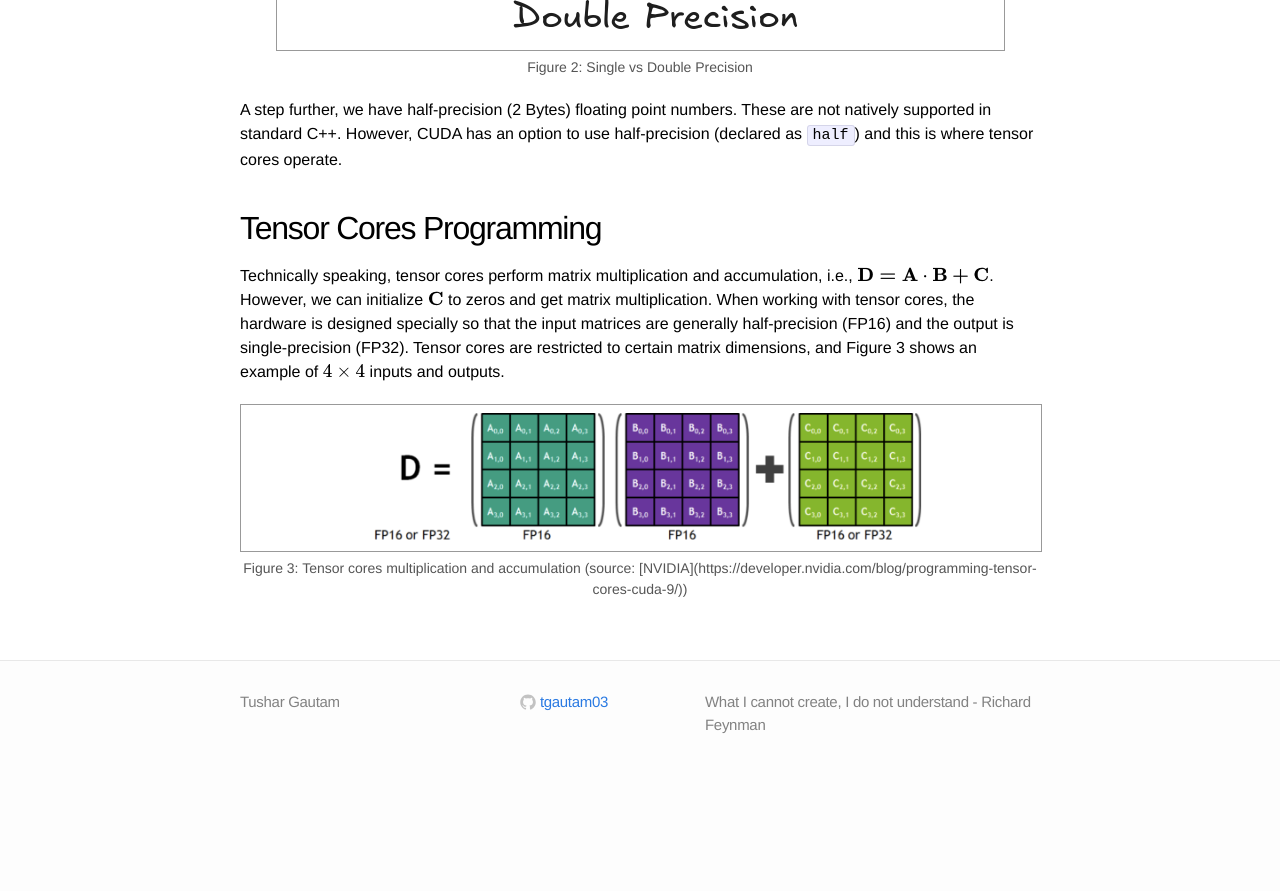
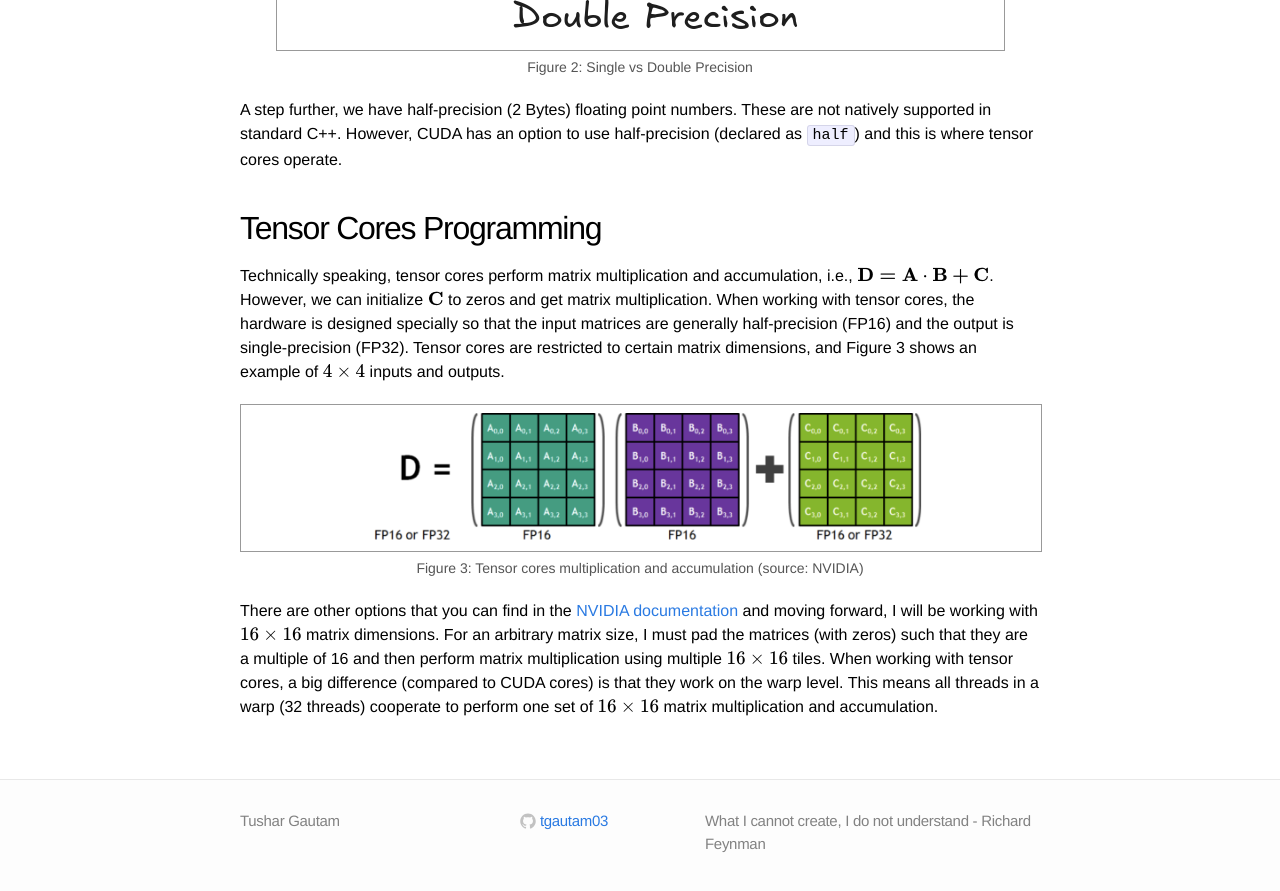
Before and after one commit to tgautam03/tgautam03.github.io, a Jekyll site: the page built from _posts/2024-10-30-TensorCores.markdown, in a window 1280 px wide and 900 px high, scrolled down 2700 px. Shown: the top 891 px of the window. Built offline with Jekyll 4.4.1, drawn with Linux system fonts in a browser that asks for light colours; before the commit the page ends 3481 px from its top, so only the background shows below that.

Commit message:
Update caption for Tensor Cores multiplication figure and enhance matrix size explanation

```diff
--- a/_posts/2024-10-30-TensorCores.markdown
+++ b/_posts/2024-10-30-TensorCores.markdown
@@ -42,5 +42,7 @@ Technically speaking, tensor cores perform matrix multiplication and accumulatio
 
 <div class="imgcap">
 <img src="/blog_imgs/2024-10-30-TensorCores/Figure_3.png">
-<div class="thecap">Figure 3: Tensor cores multiplication and accumulation (source: [NVIDIA](https://developer.nvidia.com/blog/programming-tensor-cores-cuda-9/))</div>
+<div class="thecap">Figure 3: Tensor cores multiplication and accumulation (source: NVIDIA)</div>
 </div>
+
+There are other options that you can find in the [NVIDIA documentation](https://docs.nvidia.com/cuda/cuda-c-programming-guide/index.html#element-types-and-matrix-sizes) and moving forward, I will be working with $$16 \times 16$$ matrix dimensions. For an arbitrary matrix size, I must pad the matrices (with zeros) such that they are a multiple of 16 and then perform matrix multiplication using multiple $$16 \times 16$$ tiles. When working with tensor cores, a big difference (compared to CUDA cores) is that they work on the warp level. This means all threads in a warp (32 threads) cooperate to perform one set of $$16 \times 16$$ matrix multiplication and accumulation.
```
